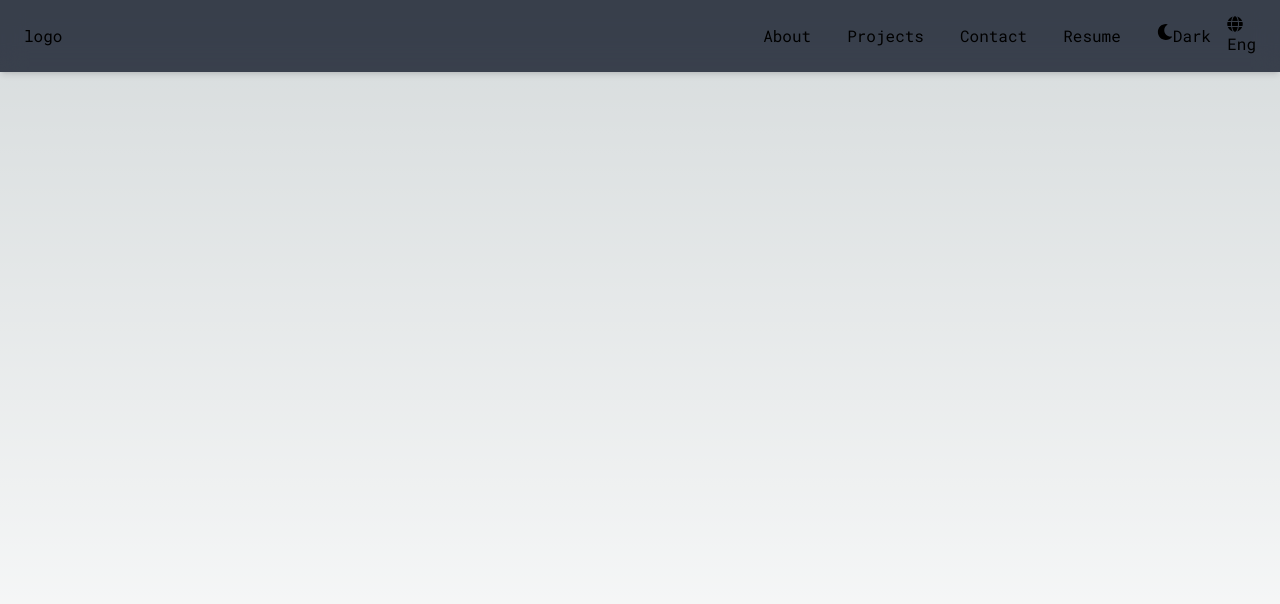
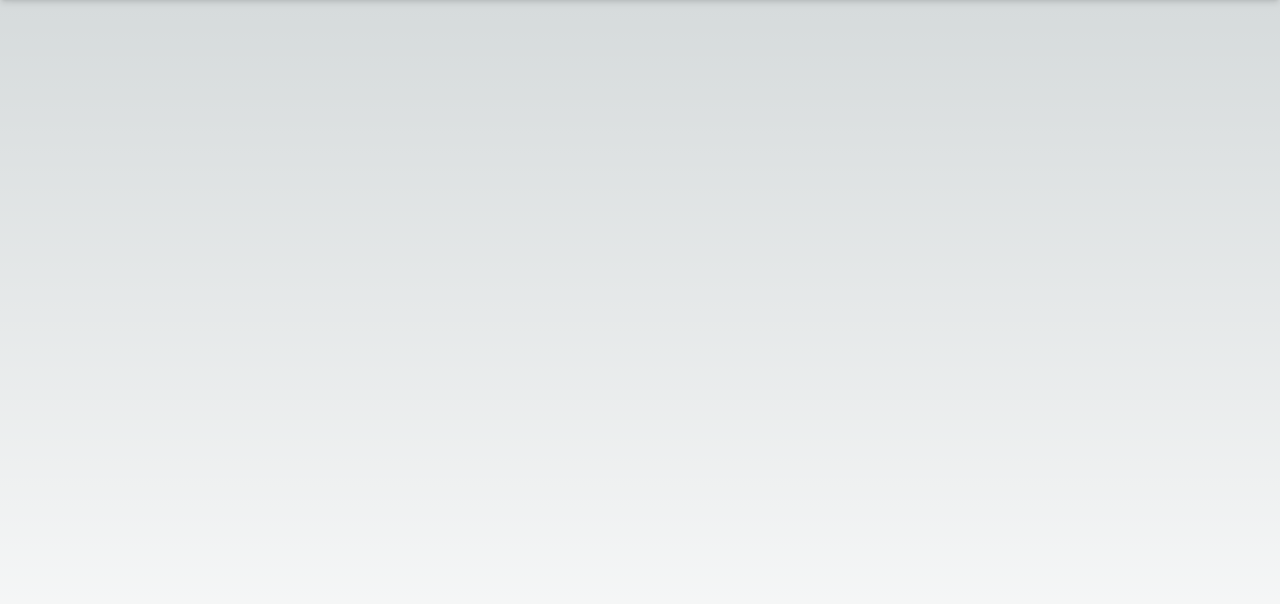
Before and after one commit to tantomeus/portfolio, a Next.js app: page / in a window 1280 px wide. Shown: the top 604 px of the page. Built offline with nearby package versions, Linux system fonts and the light colour scheme.

Commit message:
Add hamburger functionality and hide on scroll

```diff
--- a/src/components/Nav.tsx
+++ b/src/components/Nav.tsx
@@ -1,10 +1,33 @@
 "use client";
 
 import { FaMoon, FaSun, FaGlobe } from "react-icons/fa";
+import { useEffect, useRef } from "react";
 
 export default function Nav() {
+    const nav = useRef<HTMLElement>(null);
+    const navList = useRef<HTMLDivElement>(null);
 
-    function handleToggleTheme(e: MouseEvent): void {
+    function handleOpenNav(e: React.MouseEvent) {
+        const navListCur = navList.current!
+        const btn = (e.target as HTMLElement).closest("button")!;
+
+        btn.classList.toggle("hamburger-cross");
+
+        if (navListCur.classList.contains("hidden")) {
+            navListCur.classList.add("flex", "slide-down");
+            navListCur.classList.remove("hidden", "slide-up");
+        } else {
+            navListCur.classList.add("slide-up");
+            navListCur.classList.remove("slide-down");
+
+            setTimeout(() => {
+                navListCur.classList.add("hidden");
+                navListCur.classList.remove("flex");
+            }, 500);
+        }
+    }
+
+    function handleToggleTheme(): void {
         const html = document.querySelector("html")!;
         if (html.className.includes("dark")) {
             html.className = "light";
@@ -13,25 +36,57 @@ export default function Nav() {
         }
     }
 
+    useEffect(() => {
+        const navCur = nav.current!;
+        let prevScroll = window.scrollY;
+
+        window.addEventListener("scroll", () => {
+            const nextScroll = window.scrollY;
+
+            if (prevScroll > nextScroll) navCur.style.transform = "translateY(0)";
+            else navCur.style.transform = `translateY(-${navCur.offsetHeight}px)`;
+
+            prevScroll = nextScroll;
+        });
+
+        window.addEventListener("mousemove", (e) => {
+            if (e.clientY < navCur.offsetHeight) navCur.style.transform = "translateY(0)";
+        });
+    }, []);
+
     return (
-    <nav className="flex items-center px-6 lg:px-10 py-4 top-0 bg-white/80
-    dark:bg-gray-900/80 backdrop-blur-md shadow-md fixed w-full z-50">
-        <a>logo</a>
+    <nav ref={nav}
+    className="flex flex-wrap items-center px-6 lg:px-10 py-4 top-0 bg-white/80
+    dark:bg-gray-900/80 backdrop-blur-md shadow-md fixed w-full z-50 transition duration-500 roboto-mono">
+        <a data-aos="flip-up" data-aos-duration="700" className="nav-item" href="#">logo</a>
 
-        <ul className="flex items-center gap-9 ml-auto">
-            <li><a className="nav-item" href="#about">About</a></li>
-            <li><a className="nav-item" href="#project">Projects</a></li>
-            <li><a className="nav-item" href="#contact">Contact</a></li>
-            <li><a className="nav-item" href="#contact">Resume</a></li>
-        </ul>
+        <button onClick={handleOpenNav} aria-label="toggle navigation"
+        className="space-y-1 ml-auto md:hidden">
+            <span className="block bg-gray-800 dark:bg-gray-50 w-6 h-1 rounded-sm transition duration-500"></span>
+            <span className="block bg-gray-800 dark:bg-gray-50 w-6 h-1 rounded-sm transition duration-500"></span>
+            <span className="block bg-gray-800 dark:bg-gray-50 w-6 h-1 rounded-sm transition duration-500"></span>
+        </button>
 
-        <div className="ml-9 flex gap-4">
-            <button onClick={handleToggleTheme} aria-label="toggle theme">
-                <span className="hidden dark:flex nav-button">{<FaMoon/>} Dark</span>
-                <span className="flex dark:hidden nav-button">{<FaSun/>} Light</span>
+        <div ref={navList}
+        className="hidden md:flex grow sm:grow-0 justify-center flex-wrap mt-4 md:mt-0 min-w-full md:min-w-0 md:ml-auto">
+            <ul className="flex items-center gap-4 2xs:gap-9">
+                <li data-aos="zoom-in" data-aos-delay="200" data-aos-duration="700"><a className="nav-item" href="#about">About</a></li>
+                <li data-aos="zoom-in" data-aos-delay="300" data-aos-duration="700"><a className="nav-item" href="#project">Projects</a></li>
+                <li data-aos="zoom-in" data-aos-delay="400" data-aos-duration="700"><a className="nav-item" href="#contact">Contact</a></li>
+                <li data-aos="zoom-in" data-aos-delay="500" data-aos-duration="700"><a className="nav-item" href="#contact">Resume</a></li>
+            </ul>
+
+            <div className="flex justify-center gap-4 mt-4 sm:mt-0 sm:ml-9 w-full sm:w-auto">
+                <button data-aos="flip-up" data-aos-delay="600" data-aos-duration="700" onClick={handleToggleTheme} aria-label="toggle theme">
+                    <span className="hidden dark:flex nav-button">{<FaMoon/>} Dark</span>
+                    <span className="flex dark:hidden nav-button">{<FaSun/>} Light</span>
                 </button>
-            <button aria-label="toggle language" className="nav-button">{<FaGlobe/>} Eng</button>
+                <button data-aos="flip-up" data-aos-delay="700" data-aos-duration="700" aria-label="toggle language" className="nav-button">
+                    {<FaGlobe/>} Eng
+                </button>
+            </div>
         </div>
+
     </nav>
     )
 }
```
